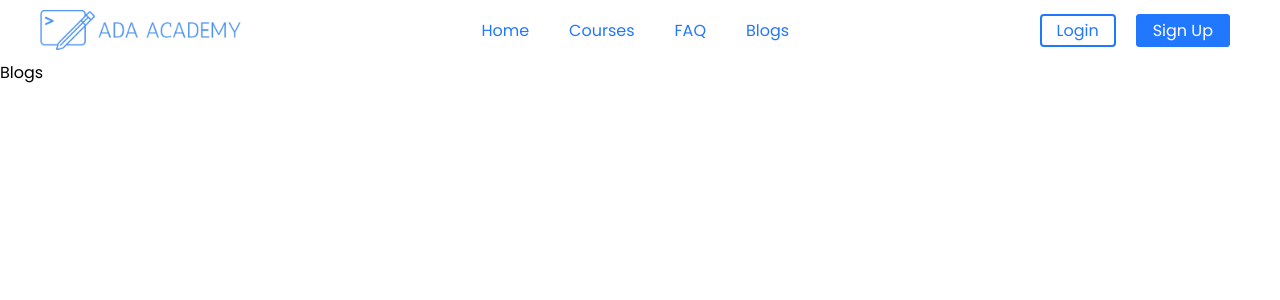
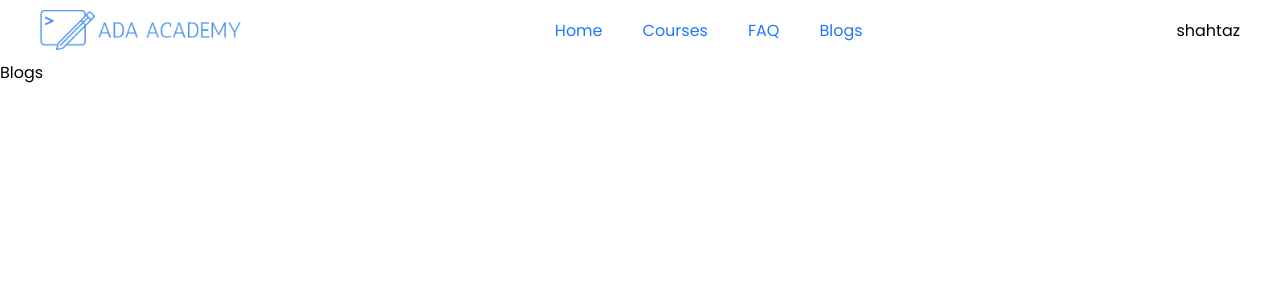
Before and after one commit to shahtaz-tqldd/ada-academy, a React (Create React App) app: page /blogs in a window 1280 px wide. Shown: the top 300 px of the page. Built offline with nearby package versions, Linux system fonts and the light colour scheme.

Commit message:
context api added and working

```diff
--- a/src/components/Navbar/Navbar.js
+++ b/src/components/Navbar/Navbar.js
@@ -4,9 +4,13 @@ import logo from '../../assets/icons/logo.png';
 import { Link } from 'react-router-dom'
 import { FontAwesomeIcon } from '@fortawesome/react-fontawesome'
 import { faBars, faSignIn, faXmark } from '@fortawesome/free-solid-svg-icons'
+import { useContext } from 'react';
+import { AuthContext } from '../../contexts/AuthProvider';
 
 const Navbar = () => {
     const [open, setOpen] = useState(false)
+    const { user } = useContext(AuthContext);
+    const {displayName} = user;
     return (
         <nav>
             <div className='nav-container'>
@@ -28,8 +32,14 @@ const Navbar = () => {
                     <Link to='/blogs'>Blogs</Link>
                 </div>
                 <div className='nav-items2'>
-                    <Link to='/login'>Login</Link>
-                    <Link to='/sign-up'>Sign Up</Link>
+                    {
+                        displayName? displayName
+                        :
+                        <>
+                        <Link to='/login'>Login</Link>
+                        <Link to='/sign-up'>Sign Up</Link>
+                        </>
+                    }
                 </div>
 
                 <div className='toggle-icon'>
--- /dev/null
+++ b/src/contexts/AuthProvider.js
@@ -0,0 +1,16 @@
+import React, { createContext } from 'react'
+
+export const AuthContext = createContext();
+
+const AuthProvider = ({ children }) => {
+    const user = {displayName: 'shahtaz'}
+
+    const authInfo = { user }
+    return (
+        <AuthContext.Provider value={ authInfo }>
+            {children}
+        </AuthContext.Provider>
+    )
+}
+
+export default AuthProvider;
--- a/src/index.js
+++ b/src/index.js
@@ -3,11 +3,14 @@ import ReactDOM from 'react-dom/client';
 import './index.css';
 import App from './App';
 import reportWebVitals from './reportWebVitals';
+import AuthProvider from './contexts/AuthProvider';
 
 const root = ReactDOM.createRoot(document.getElementById('root'));
 root.render(
   <React.StrictMode>
-    <App />
+    <AuthProvider>
+      <App />
+    </AuthProvider>
   </React.StrictMode>
 );
 
```
